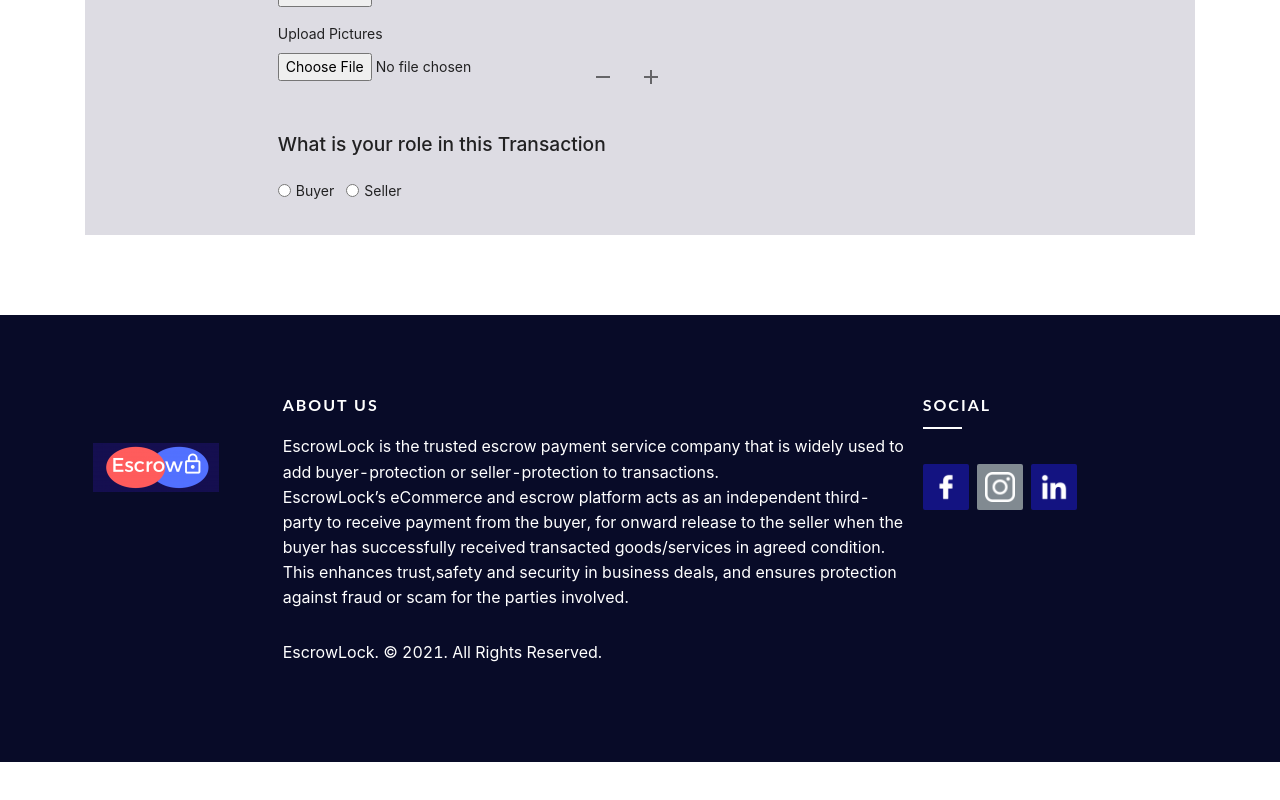
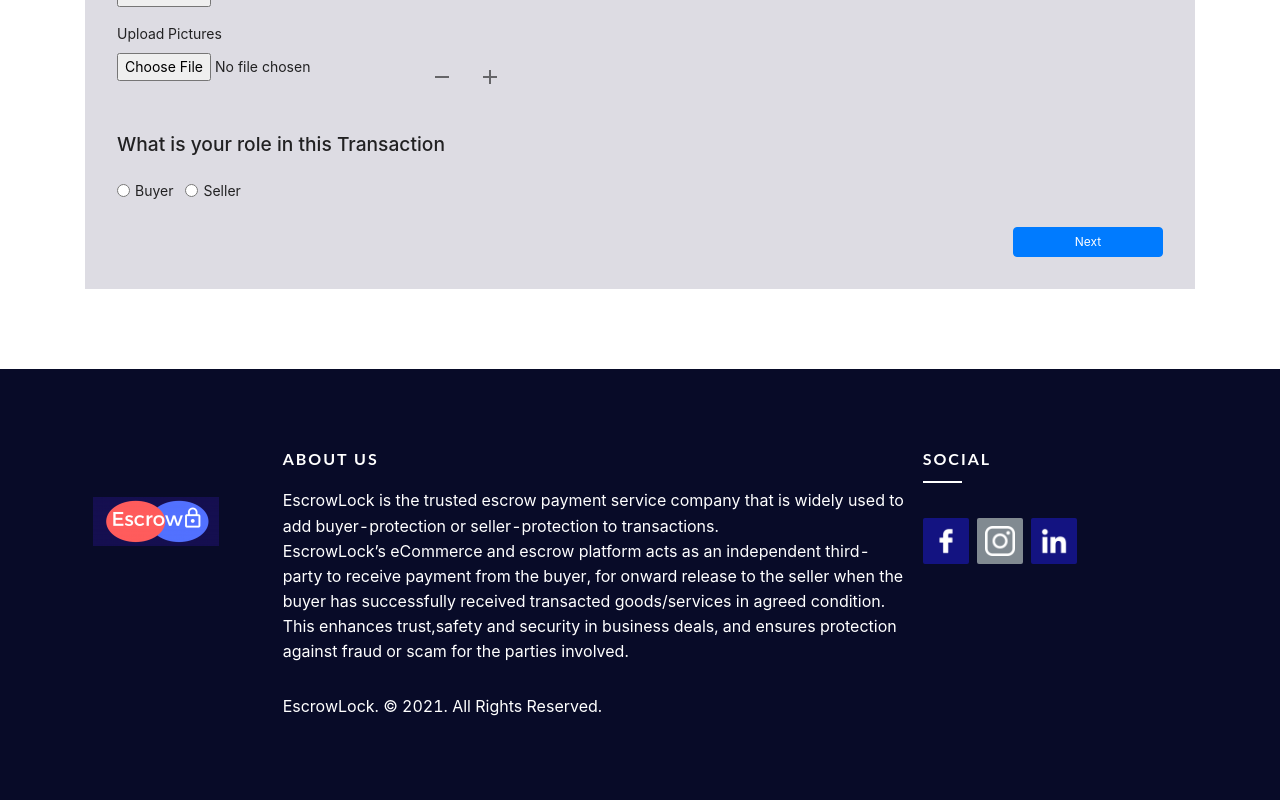
Before and after one commit to chuksdsilent/react-boiler-plate, a React (Create React App) app: page / in a window 1280 px wide. Shown: the part 1053-1853 px from the top of the page. Before the commit the page ends 1815 px from the top, so only its background shows below. Built offline with nearby package versions, Linux system fonts and the light colour scheme.

Commit message:
added button on the product information

```diff
--- a/src/noautharea/pages/Transaction.jsx
+++ b/src/noautharea/pages/Transaction.jsx
@@ -148,7 +148,7 @@ const Transaction = () => {
                   {formState === 0 ? (
                     <section>
                       <div className="d-flex justify-content-center">
-                        <div>
+                        <div style={{ width: "100%" }}>
                           <div className="product-information">
                             <div className="mb-4">
                               <label htmlFor="Category">Category</label>
@@ -441,6 +441,9 @@ const Transaction = () => {
                           </div>
                         </div>
                       </div>
+                      <div className="d-flex justify-content-end mt-4">
+                        <button className="btn btn-primary">Next</button>
+                      </div>
                     </section>
                   ) : (
                     ""
```
